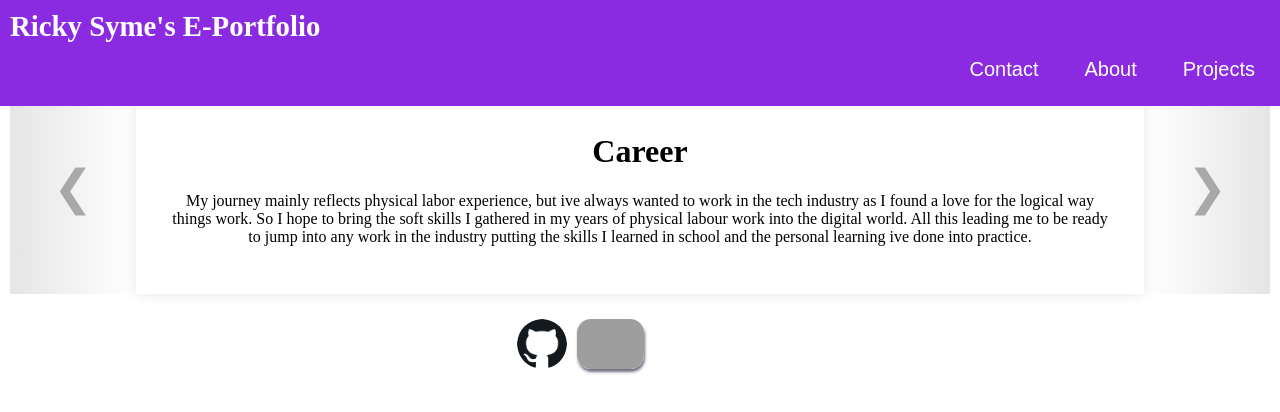
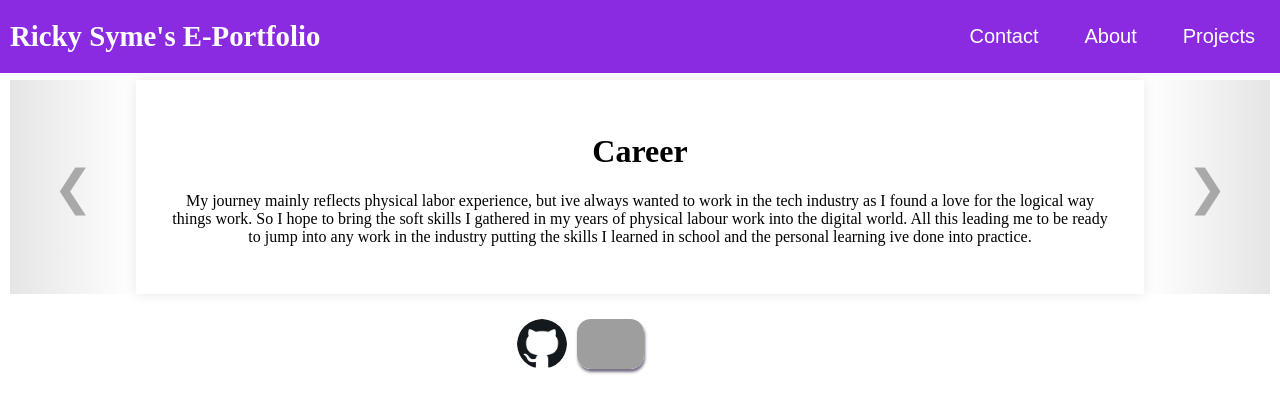
Before and after one commit to Kakapo115/E-portfolioV2, a React (Create React App) app in the folder client/: page / in a window 1280 px wide. Shown: the top 412 px of the page. Built offline with nearby package versions, Linux system fonts and the light colour scheme; grey boxes are pictures that could not be loaded.

Commit message:
cssheader

```diff
--- a/client/src/components/header.js
+++ b/client/src/components/header.js
@@ -22,13 +22,9 @@ class Header extends Component {
       <div className="header">
         <div className="menuRow">
           <h1 className="siteTitle">Ricky Syme's E-Portfolio</h1>
-
-          {/* Hamburger (mobile only) */}
           <button className="hamburger" onClick={this.toggleMenu}>
             ☰
           </button>
-
-          {/* Nav (desktop or open mobile) */}
           <div className={`navContainer ${isMenuOpen ? "open" : ""}`}>
             <div className="mainNav">
               <button
--- a/client/src/styles/nav.css
+++ b/client/src/styles/nav.css
@@ -9,7 +9,7 @@
   box-sizing: border-box;
 }
 
-/* ======== Top row: title and hamburger ======== */
+/* ======== Row layout for title + hamburger + nav ======== */
 .menuRow {
   display: flex;
   justify-content: space-between;
@@ -34,7 +34,7 @@
   cursor: pointer;
 }
 
-/* ======== Nav container base (hidden by default on mobile) ======== */
+/* ======== Base nav container (hidden by default on mobile) ======== */
 .navContainer {
   display: flex;
   flex-direction: column;
@@ -47,13 +47,12 @@
   transition: max-height 0.4s ease, opacity 0.4s ease;
 }
 
-/* ======== Nav shown when open ======== */
+/* ======== Opened nav (mobile only) ======== */
 .navContainer.open {
   max-height: 300px;
   opacity: 1;
 }
 
-/* ======== Animate nav buttons in mobile view ======== */
 .navContainer.open .nav {
   animation: fadeInUp 0.3s ease forwards;
 }
@@ -69,13 +68,12 @@
   }
 }
 
-/* ======== Main nav layout ======== */
+/* ======== Nav buttons ======== */
 .mainNav {
   display: flex;
   gap: 1rem;
 }
 
-/* ======== Nav buttons ======== */
 .nav {
   font-size: 20px;
   padding: 10px;
@@ -96,14 +94,19 @@
 
 /* ======== Responsive: Desktop View ======== */
 @media (min-width: 769px) {
+  .menuRow {
+    flex-wrap: nowrap;
+  }
+
   .navContainer {
+    flex-direction: row;
+    justify-content: flex-end;
+    align-items: center;
     max-height: none;
     opacity: 1;
     overflow: visible;
-    flex-direction: row;
-    justify-content: flex-end;
-    align-items: center;
     margin-top: 0;
+    width: auto;
   }
 
   .mainNav {
```
